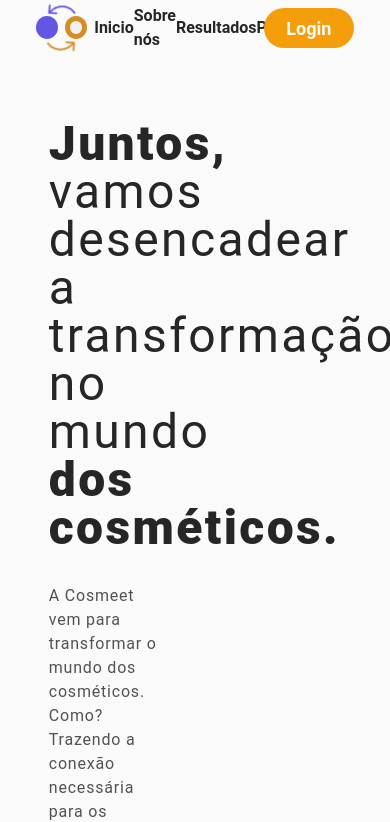
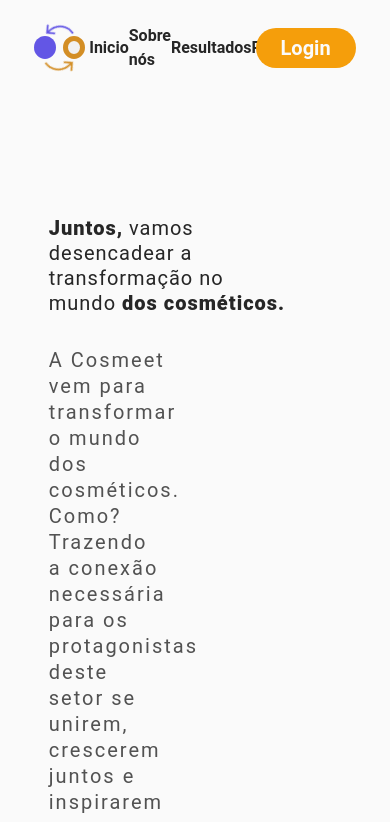
Before and after one commit to kanaiama/cosmeet-react-nextjs, a Next.js app in the folder react_cosmeet/cosmeet/: page / in a window 390 px wide. Shown: the top 822 px of the page. Built offline with nearby package versions, Linux system fonts and the light colour scheme.

Commit message:
responsividade no h1 da home

```diff
--- a/react_cosmeet/cosmeet/src/app/components/form/Button.tsx
+++ b/react_cosmeet/cosmeet/src/app/components/form/Button.tsx
@@ -5,7 +5,7 @@
     fontSize: number;
     color: string;
     fontWeight: string;
-  }
+}
 
   export default function Button(props: ButtonProps) {
     const buttonStyle = {
--- a/react_cosmeet/cosmeet/src/app/components/layout/Navbar.tsx
+++ b/react_cosmeet/cosmeet/src/app/components/layout/Navbar.tsx
@@ -3,7 +3,7 @@
 
 export default function Navbar() {
   return (
-    <div className="w-full flex justify-center items-center h-14">
+    <div className="w-full flex justify-center items-center h-14 pt-10">
       <div className="w-10/12 flex justify-around items-center">
         <div className="flex items-center gap-2">
           <div className="w-15h-20 max-w-full">
@@ -33,10 +33,10 @@
         <div className="element_login">
           <Button
             height={40}
-            width={90}
+            width={100}
             nome="Login"
             color="#FAFAFA"
-            fontSize={18}
+            fontSize={20}
             fontWeight="bold"
           ></Button>
         </div>
--- a/react_cosmeet/cosmeet/src/app/components/layout/Resultado.tsx
+++ b/react_cosmeet/cosmeet/src/app/components/layout/Resultado.tsx
@@ -1,3 +1,6 @@
+
+
+
 export default function Resultado() {
     return(
 
--- /dev/null
+++ b/react_cosmeet/cosmeet/src/app/components/pages/Home.module.css
@@ -0,0 +1,5 @@
+@media (max-width: 360px) {
+    .text-custom {
+      font-size: 8px;
+    }
+  }
--- a/react_cosmeet/cosmeet/src/app/components/pages/Home.tsx
+++ b/react_cosmeet/cosmeet/src/app/components/pages/Home.tsx
@@ -1,30 +1,33 @@
 import Button from "../form/Button";
 import Navbar from "@/app/components/layout/Navbar";
+import styles from "@/app/components/pages/Home.module.css"
 
 export default function Home() {
   return (
     <>
       <body>
-      <Navbar />
-        <div className="w-full h-screen my-16">
+        <Navbar />
+        <div className="w-full h-screen my-40">
           <div className="w-12/12 flex-col justify-around h-full">
             <div className="h-full flex justify-center w-full">
               <div className="w-9/12 h-full flex flex-col gap-8">
-                <h1 className="text-5xl w-4/5 text-neutral-800 tracking-wider">
+                <h1 className="w-full md:w-4/5 text-neutral-800 tracking-wider leading-tight text-4xl md:text-6xl sm:text-4xl lg:text-5xl xl:text-6xl text-xl md:text-2xl sm:text-xl lg:text-2xl xl:text-3xl">
                   <span className="font-extrabold">Juntos,</span> vamos <br />
                   desencadear a<br />
                   transformação no
                   <br /> mundo
                   <span className="font-extrabold"> dos cosméticos.</span>
                 </h1>
+
+
                 <div className="w-2/5">
-                <span className="text-l text-neutral-600 tracking-wider">
-                  A Cosmeet vem para transformar o mundo dos cosméticos. Como?
-                  Trazendo a conexão necessária para os protagonistas deste
-                  setor se unirem, crescerem juntos e inspirarem a indústria.
-                </span>
+                  <span className="text-xl text-neutral-600 tracking-widest leading-tight">
+                    A Cosmeet vem para transformar o mundo dos cosméticos. Como?
+                    Trazendo a conexão necessária para os protagonistas deste
+                    setor se unirem, crescerem juntos e inspirarem a indústria.
+                  </span>
                 </div>
-                <Button height={40} width={100} nome="Veja mais" color="#FAFAFA" fontSize={16} fontWeight="bold"></Button>
+                <Button height={40} width={140} nome="Veja mais" color="#FAFAFA" fontSize={20} fontWeight="bold"></Button>
               </div>
             </div>
           </div>
```
